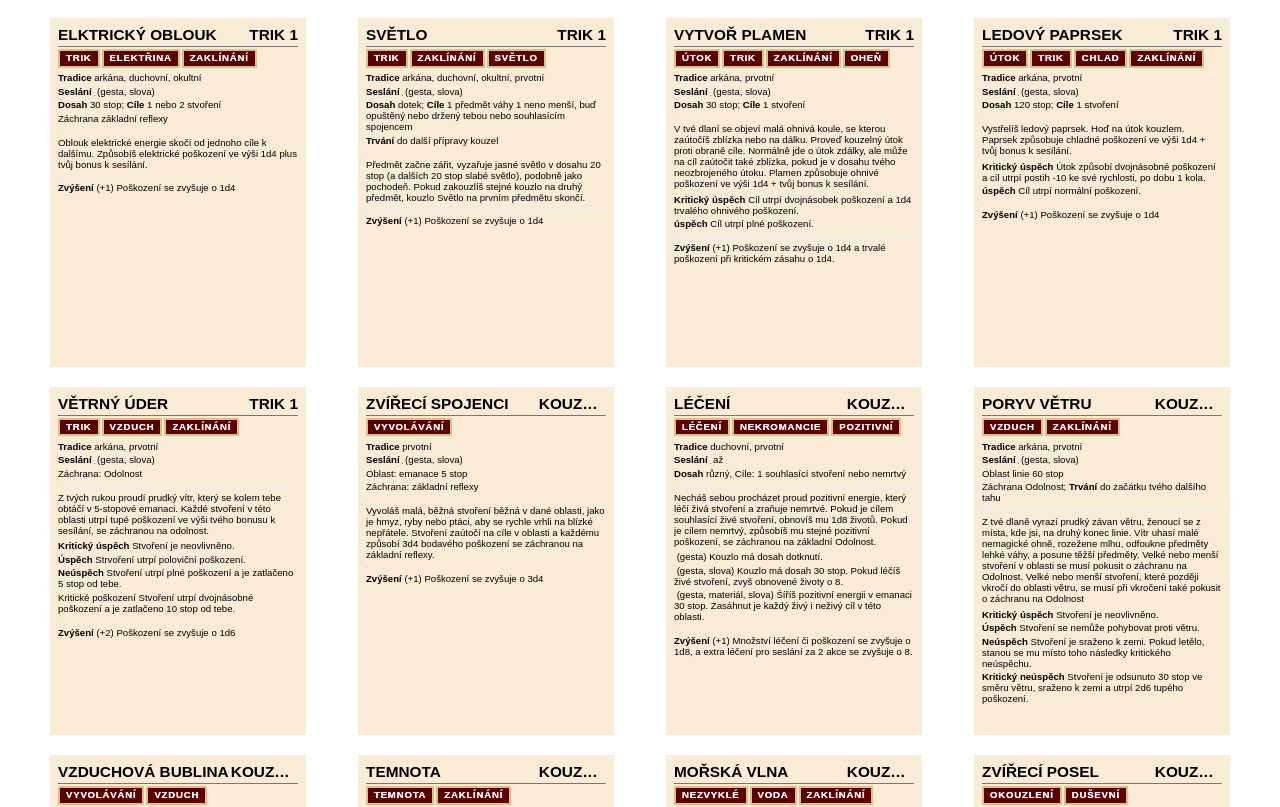
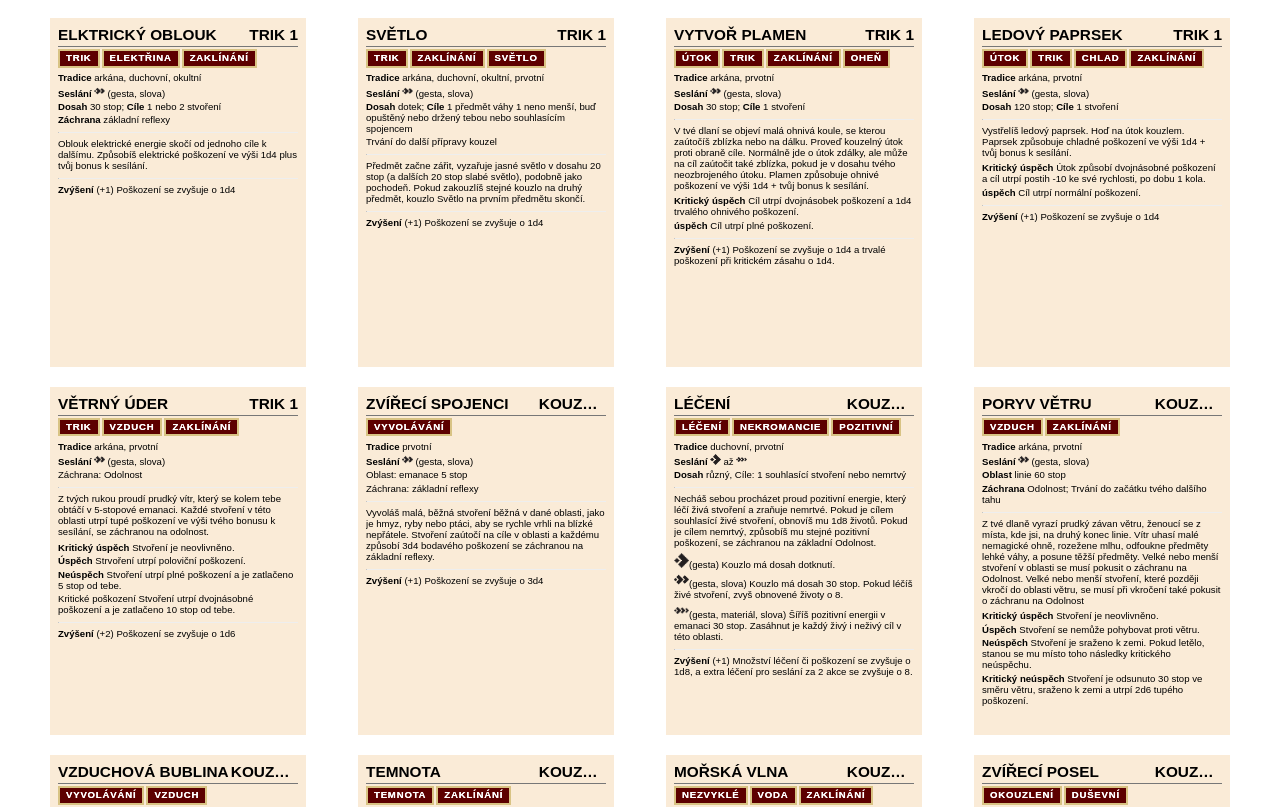
Before and after one commit to faire2/pathfinder-cards, a Next.js app: page /PrintPage in a window 1280 px wide. Shown: the top 807 px of the page. Built offline with nearby package versions, Linux system fonts and the light colour scheme.

Commit message:
Add more czech keywords

```diff
--- a/src/data/keyWords.ts
+++ b/src/data/keyWords.ts
@@ -49,19 +49,25 @@ export const numericKeywords = [
 ]
 
 export const czechKeywords = [
+	'Cíle',
 	'Dosah',
+	'Efekt',
+	'Kritický',
+	'Kritický zásah',
+	'neúspěch',
+	'Neúspěch',
+	'Oblast',
+	'Seslání',
+	'Spuštění',
+	'Stav',
 	'Tradice',
-	'Trvání',
+	'úspěch',
+	'Úspěch',
+	'Záchrana',
+	'Záchranný hod',
 	'Zvýšení',
-	'Cíle',
-	'Úspěch',
-	'Neúspěch',
-	'Kritický',
-	'úspěch',
-	'neúspěch',
-	'Úspěch',
 ]
 
 export const czechNumericKeywords = [
-	'Seslání'
+	'Trvání',
 ]
--- a/src/utils/renderCardBody.tsx
+++ b/src/utils/renderCardBody.tsx
@@ -25,7 +25,7 @@ export default function renderCardBody(body: string, cardWidth: number) {
 					!isNaN(Number(words[index + 1]))
 				)
 			)
-			const icon = createActionIcon(word, index, cardWidth)
+			const icon = createActionIcon(word, cardWidth, index)
 			return icon ? (
 				icon
 			) : shouldBeEmphesized ? (
```
